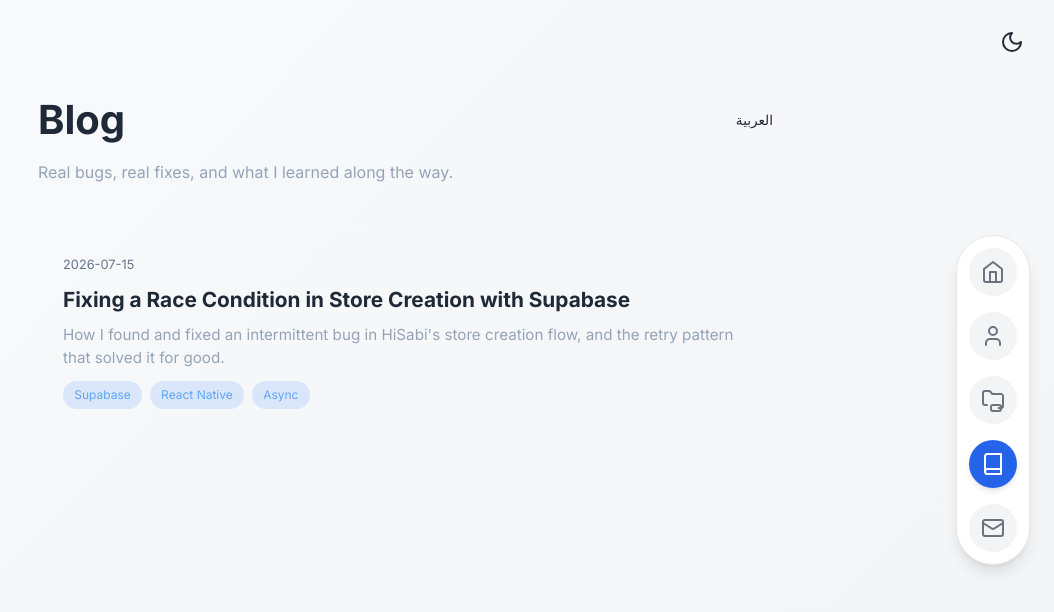
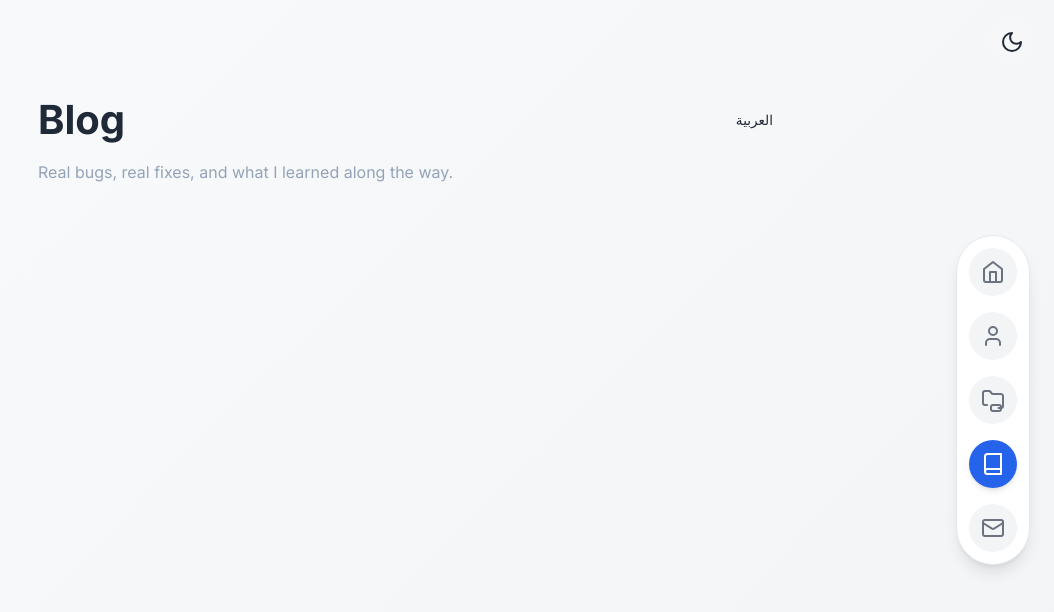
Before and after one commit to Zakariaghoudi/MyPortfolio, a React (Create React App) app: page /blog in a window 1280 px wide. Shown: the top 612 px of the page, without its empty margins (226-1280 px from the left). Built offline with nearby package versions, Linux system fonts and the light colour scheme.

Commit message:
Update blogPosts.js

```diff
--- a/src/Components/Blog/blogPosts.js
+++ b/src/Components/Blog/blogPosts.js
@@ -1,123 +1 @@
-export const blogPosts = [
-  {
-    slug: "race-condition-store-creation",
-    date: "2026-07-15",
-    tags: ["Supabase", "React Native", "Async"],
-    title: {
-      en: "Fixing a Race Condition in Store Creation with Supabase",
-      ar: "إصلاح مشكل Race Condition عند إنشاء المتجر مع Supabase",
-    },
-    description: {
-      en: "How I found and fixed an intermittent bug in HiSabi's store creation flow, and the retry pattern that solved it for good.",
-      ar: "كيف اكتشفت وصلحت خطأ متقطع في عملية إنشاء المتجر في HiSabi، والحل اللي خلص المشكل نهائيًا.",
-    },
-    content: {
-      en: [
-        { type: "heading", text: "The Context" },
-        {
-          type: "paragraph",
-          text: "While building HiSabi, a multi-tenant POS app for retail shops, I ran into an intermittent bug during the store creation flow. Occasionally, when a new owner signed up, the app would throw an error or leave the user in a broken state — but only sometimes. Race conditions are frustrating exactly because of that: they don't fail every time.",
-        },
-        { type: "heading", text: "The Problem" },
-        {
-          type: "paragraph",
-          text: "Store creation involved multiple async steps: creating the Supabase Auth user, creating the store record, then linking them. Under a slightly slower network response, the app would try to read the store record before it had actually finished being written. The result was a null reference or an incomplete object used downstream.",
-        },
-        { type: "heading", text: "What I Tried First (and Why It Failed)" },
-        {
-          type: "paragraph",
-          text: "My first instinct was to add a fixed delay before reading the store data. This 'fixed' it in testing, but it's a fragile solution — it just makes the bug less likely, not impossible. On a slower connection, the same problem would resurface. If you're new to async programming, this is the trap to avoid: never assume how long something will take.",
-        },
-        { type: "heading", text: "The Actual Fix" },
-        {
-          type: "paragraph",
-          text: "Instead of guessing a delay, I built a retry loop with exponential backoff: after creating the store, the app tries to fetch it. If the fetch fails because the record isn't available yet, it waits briefly and tries again, up to a fixed number of attempts.",
-        },
-        {
-          type: "code",
-          language: "javascript",
-          code: `async function fetchStoreWithRetry(storeId, maxAttempts = 5) {
-  for (let attempt = 1; attempt <= maxAttempts; attempt++) {
-    const { data, error } = await supabase
-      .from("stores")
-      .select("*")
-      .eq("id", storeId)
-      .single();
-
-    if (data) return data;
-
-    if (attempt === maxAttempts) throw error;
-
-    await new Promise((resolve) =>
-      setTimeout(resolve, attempt * 300)
-    );
-  }
-}`,
-        },
-        { type: "heading", text: "Why It Works" },
-        {
-          type: "paragraph",
-          text: "This approach doesn't assume how long the database write will take — it reacts to the actual state of the system. On a fast connection, it succeeds on the first attempt with no perceptible lag. On a slower one, it retries automatically without failing the whole signup flow.",
-        },
-        { type: "heading", text: "If You're Just Starting Out" },
-        {
-          type: "paragraph",
-          text: "The core lesson here isn't specific to Supabase: whenever you write data and then immediately need to read it back, don't trust a fixed delay. Check for success and retry if needed. This single pattern will save you from a whole category of bugs that only show up 'sometimes' — which are the hardest kind to debug.",
-        },
-      ],
-      ar: [
-        { type: "heading", text: "السياق" },
-        {
-          type: "paragraph",
-          text: "أثناء بنائي لـ HiSabi، تطبيق نقطة بيع (POS) متعدد المتاجر لمحلات التجزئة، صادفت خطأ متقطع في عملية إنشاء المتجر. أحيانًا، لما صاحب متجر جديد يسجل، التطبيق يعطي خطأ أو يبقى المستخدم في حالة غير مكتملة — لكن مش دايمًا. مشاكل الـ Race Condition محبطة بالضبط لهذا السبب: ما تفشلش في كل مرة.",
-        },
-        { type: "heading", text: "المشكل" },
-        {
-          type: "paragraph",
-          text: "عملية إنشاء المتجر كانت فيها عدة خطوات غير متزامنة (async): إنشاء حساب Supabase Auth، إنشاء سجل المتجر، وبعدين ربطهم. مع اتصال شبكة أبطأ شوية، التطبيق كان يحاول يقرا سجل المتجر قبل ما يخلص كتابته فعليًا. النتيجة: قيمة null أو كائن غير مكتمل يستعمل في الخطوات التالية.",
-        },
-        { type: "heading", text: "أول حل جربته (وليش ما خدمش)" },
-        {
-          type: "paragraph",
-          text: "أول حاجة فكرت فيها كانت إضافة تأخير ثابت (delay) قبل قراءة بيانات المتجر. هذا 'صلح' المشكل في الاختبار، لكنه حل هش — بس يخلي المشكل أقل احتمالًا، مش مستحيل. مع اتصال أبطأ، نفس المشكل يرجع يبان. إذا كنت جديد في البرمجة غير المتزامنة، هذا الفخ اللي لازم تتجنبه: ما تفترضش أبدًا كم من وقت راح تاخذ عملية معينة.",
-        },
-        { type: "heading", text: "الحل الحقيقي" },
-        {
-          type: "paragraph",
-          text: "بدل ما نخمن مدة التأخير، بنيت حلقة إعادة محاولة (retry loop) بتأخير متزايد: بعد إنشاء المتجر، التطبيق يحاول يجيبه. إذا فشلت المحاولة لأن السجل مازال ما توصلش، ينتظر شوية ويحاول من جديد، لحد عدد محاولات محدد.",
-        },
-        {
-          type: "code",
-          language: "javascript",
-          code: `async function fetchStoreWithRetry(storeId, maxAttempts = 5) {
-  for (let attempt = 1; attempt <= maxAttempts; attempt++) {
-    const { data, error } = await supabase
-      .from("stores")
-      .select("*")
-      .eq("id", storeId)
-      .single();
-
-    if (data) return data;
-
-    if (attempt === maxAttempts) throw error;
-
-    await new Promise((resolve) =>
-      setTimeout(resolve, attempt * 300)
-    );
-  }
-}`,
-        },
-        { type: "heading", text: "ليش يخدم" },
-        {
-          type: "paragraph",
-          text: "هذي الطريقة ما تفترضش كم من وقت راح تاخذ عملية الكتابة في قاعدة البيانات — هي تتفاعل مع الحالة الحقيقية للنظام. مع اتصال سريع، تنجح من المحاولة الأولى بلا أي تأخير محسوس. مع اتصال أبطأ، تعاود المحاولة تلقائيًا بلا ما تفشل عملية التسجيل كاملة.",
-        },
-        { type: "heading", text: "إذا كنت مبتدئ" },
-        {
-          type: "paragraph",
-          text: "الدرس الأساسي هنا مش خاص بـ Supabase بس: كل مرة تكتب بيانات وبعدين تحتاج تقراها فورًا، ما تثقش في تأخير ثابت. تأكد من النجاح وأعد المحاولة إذا احتجت. هذا النمط الوحيد راح يوفرلك فئة كاملة من الأخطاء اللي تبان 'أحيانًا بس' — وهاذوما أصعب نوع أخطاء تصلحه.",
-        },
-      ],
-    },
-  },
-];
+export const blogPosts = [];
```
